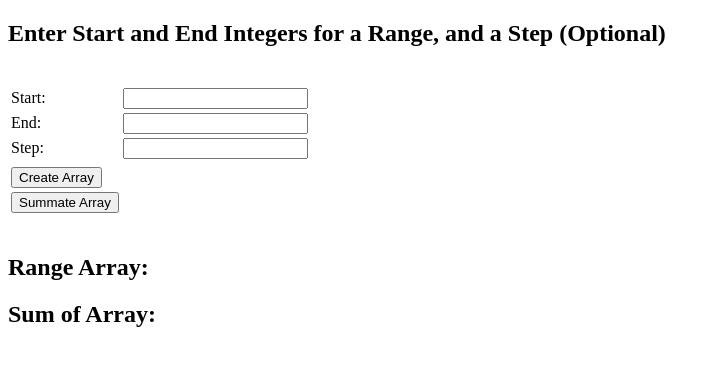
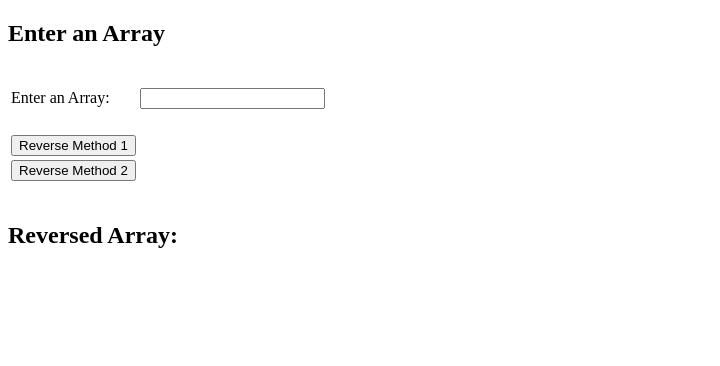
Before and after one commit to c-rter/ejs-exe, a plain HTML site: page 4 - Range Creator and Summator/index.html in a window 1280 px wide. Shown: the whole page, without its empty margins (0-720 px from the left). Drawn offline with Linux system fonts and the light colour scheme.

Commit message:
template

```diff
--- a/4 - Range Creator and Summator/index.html
+++ b/4 - Range Creator and Summator/index.html
@@ -15,38 +15,23 @@
 
 <body>
 
-  <h2>Enter Start and End Integers for a Range, and a Step (Optional)</h2>
+  <h2>Enter an Array</h2>
 
   <form id="frm1">
     <table>
       <tr>
         <td>
-          Start:
+          Enter an Array:
         </td>
         <td>
           <input type="text" id="startInt"></input>
         </td>
       </tr>
+
+      <tr><td>&nbsp;</td></tr>
       <tr>
         <td>
-          End:
-        </td>
-        <td>
-          <input type="text" id="endInt"></input>
-        </td>
-      </tr>
-      <tr>
-        <td>
-          Step:
-        </td>
-        <td>
-          <input type="text" id="stepInt"></input>
-        </td>
-      </tr>
-      <tr><td></td></tr>
-      <tr>
-        <td>
-          <input type="button" value="Create Array" onClick="receiveInput()">
+          <input type="button" value="Reverse Method 1" onClick="receiveInput()">
         </td>
       </tr>
   </form>
@@ -54,18 +39,15 @@
   <form id="frm2">
     <tr>
     <td>
-      <input type="button" value="Summate Array" onClick="summateRange()">
+      <input type="button" value="Reverse Method 2" onClick="summateRange()">
     </td>
   </tr>
   </form>
   </table>
   <br>
 
-  <h2>Range Array:</h2>
+  <h2>Reversed Array:</h2>
   <span id="range"></span>
-
-  <h2>Sum of Array:</h2>
-  <span id="sum"></span>
 
   <script src="logic.js"></script>
 
```
